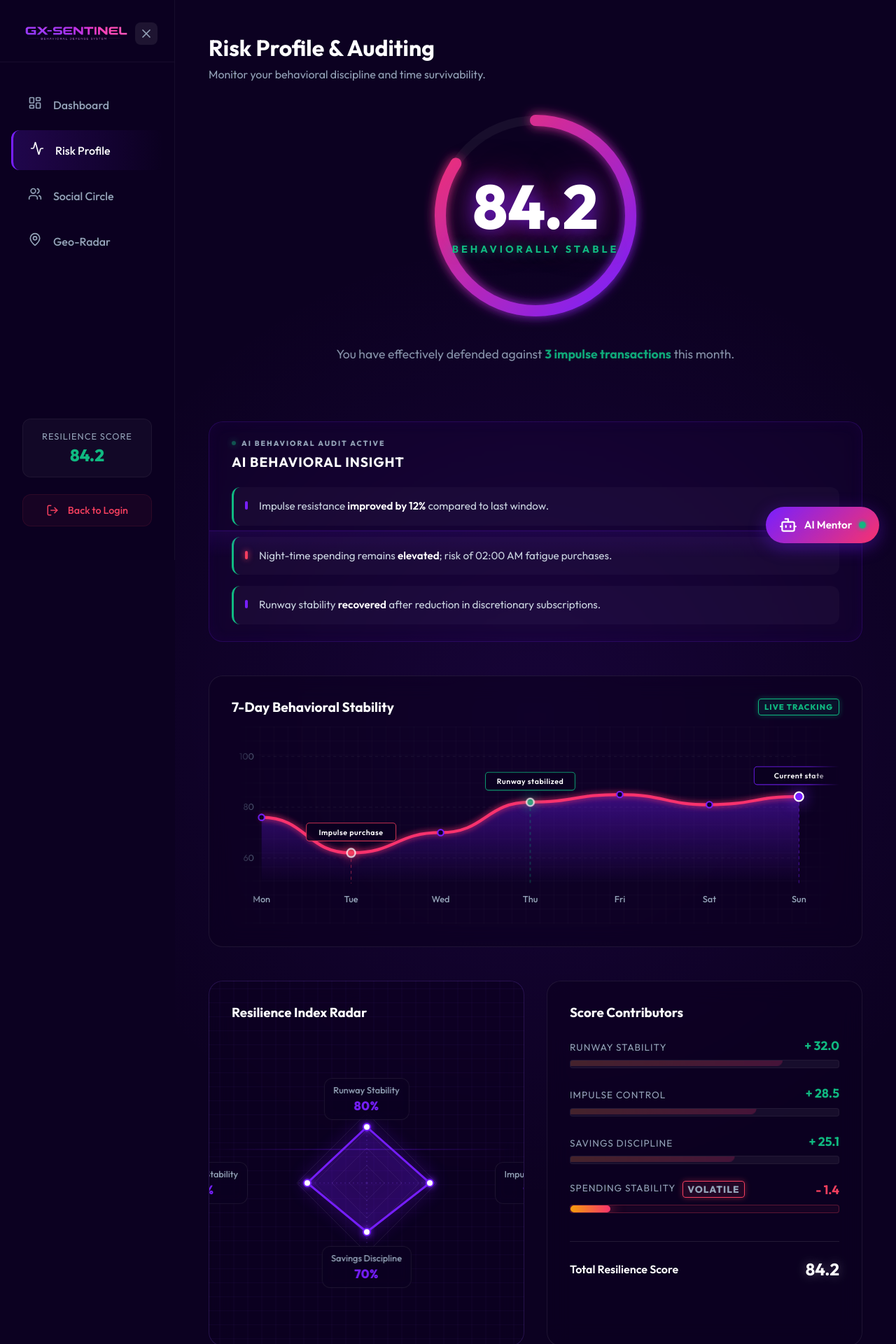
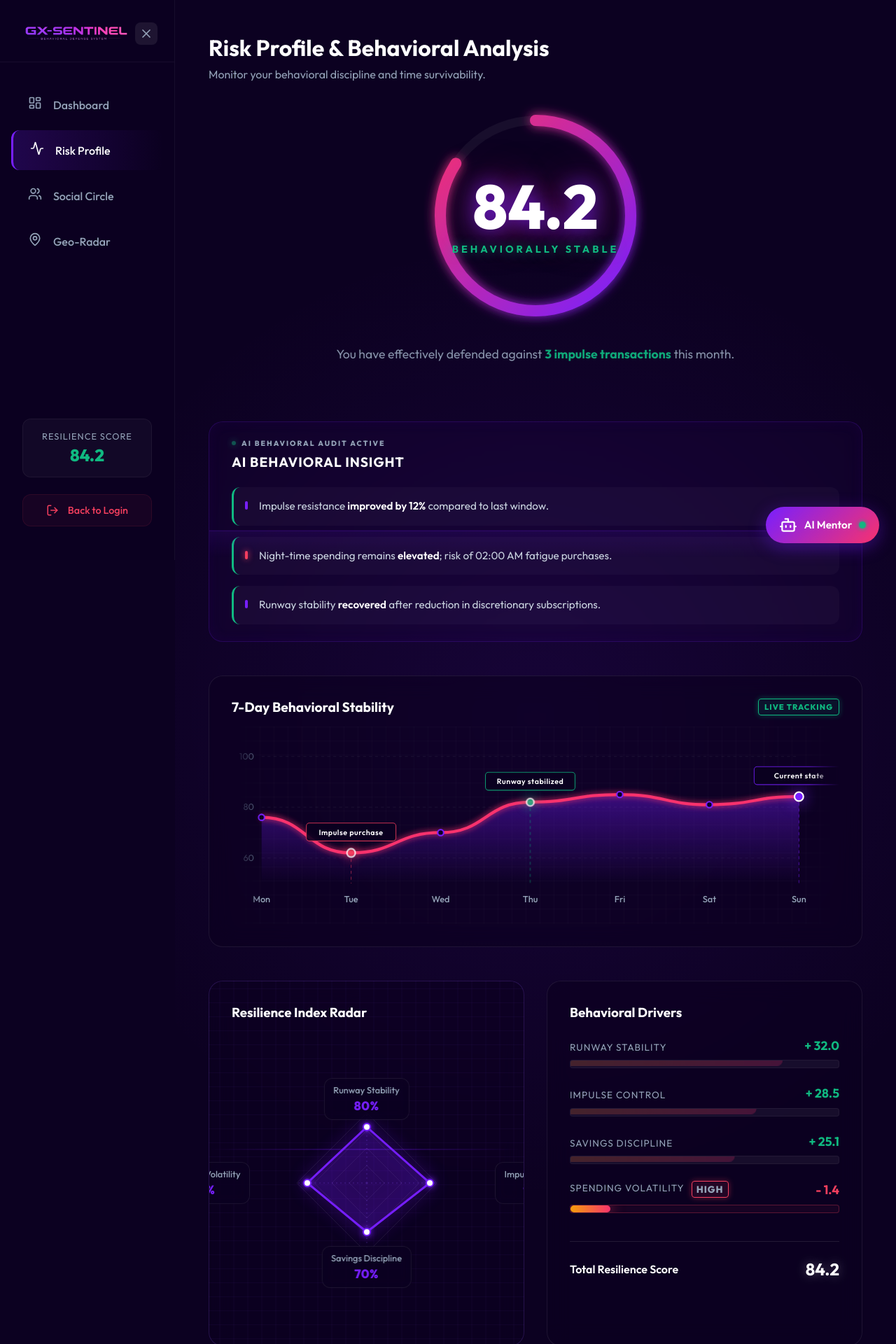
Before and after one commit to chan050516-sudo/GX-Sentinel, a React (Vite) app in the folder frontend/: page /tracking in a window 1280 px wide. Shown: the top 1920 px of the page at 70% size. Built offline with nearby package versions, Linux system fonts and the light colour scheme.

Commit message:
small changes

```diff
--- a/frontend/src/pages/Tracking.tsx
+++ b/frontend/src/pages/Tracking.tsx
@@ -11,7 +11,7 @@ export default function Tracking() {
     { label: "Runway Stability", value: 0.8 },
     { label: "Impulse Control", value: 0.9 },
     { label: "Savings Discipline", value: 0.7 },
-    { label: "Spending Stability", value: 0.85 }
+    { label: "Spending Volatility", value: 0.85 }
   ];
 
   const getCoordinatesForAngle = (angle: number, value: number) => {
@@ -68,7 +68,7 @@ export default function Tracking() {
   return (
     <div className="tracking-container">
       <header className="tracking-header">
-        <h2>Risk Profile & Auditing</h2>
+        <h2>Risk Profile & Behavioral Analysis</h2>
         <p>Monitor your behavioral discipline and time survivability.</p>
       </header>
 
@@ -277,7 +277,7 @@ export default function Tracking() {
                   <span className="label-value">70%</span>
                 </div>
                 <div className="label left">
-                  <span className="label-title">Spending Stability</span>
+                  <span className="label-title">Spending Volatility</span>
                   <span className="label-value">85%</span>
                 </div>
               </div>
@@ -286,7 +286,7 @@ export default function Tracking() {
 
           {/* 右侧：加减分项明细 */}
           <div className="breakdown-card">
-            <h3>Score Contributors</h3>
+            <h3>Behavioral Drivers</h3>
             <div className="breakdown-list">
               {/* Runway Stability */}
               <div className="breakdown-item-wrapper">
@@ -325,8 +325,8 @@ export default function Tracking() {
               <div className="breakdown-item-wrapper">
                 <div className="item-info">
                   <span>
-                    Spending Stability
-                    <span className="threat-badge">VOLATILE</span>
+                    Spending Volatility
+                    <span className="threat-badge">HIGH</span>
                   </span>
                   <strong className="neg-val">- 1.4</strong>
                 </div>
```
